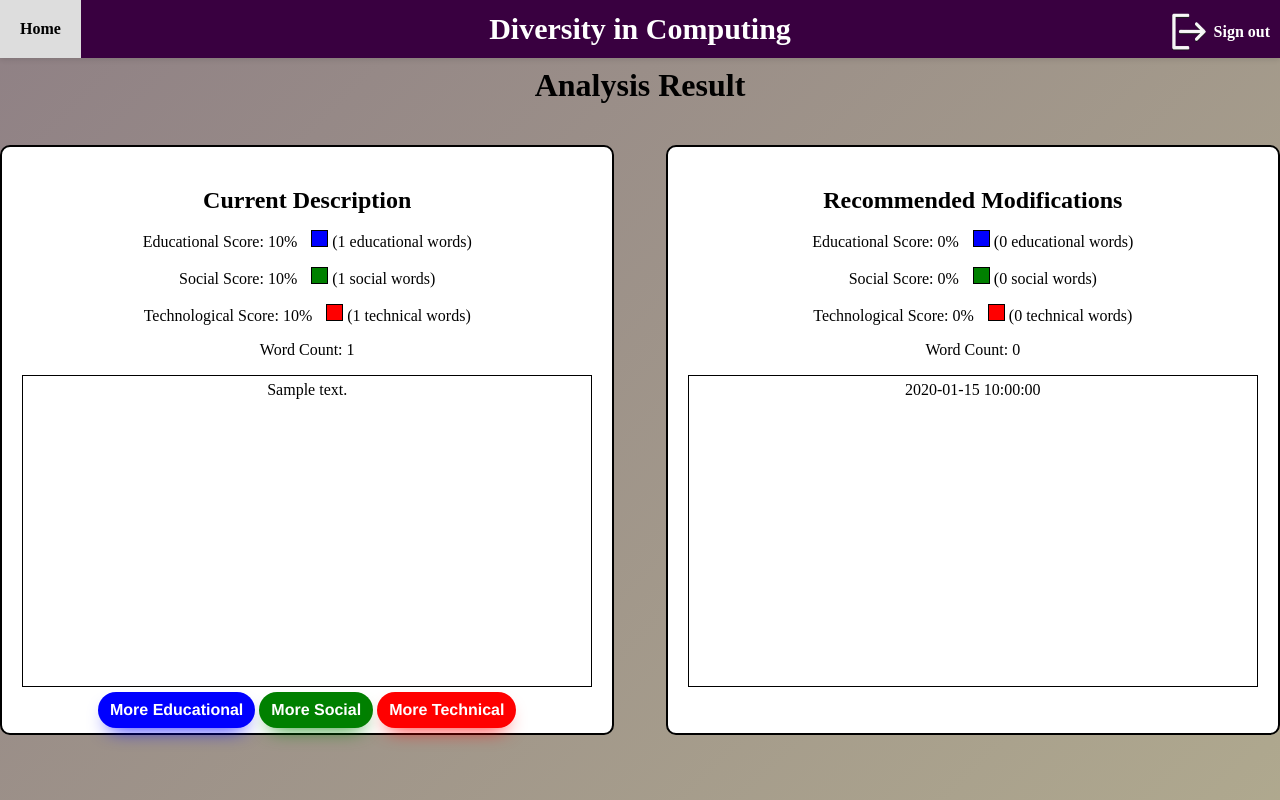
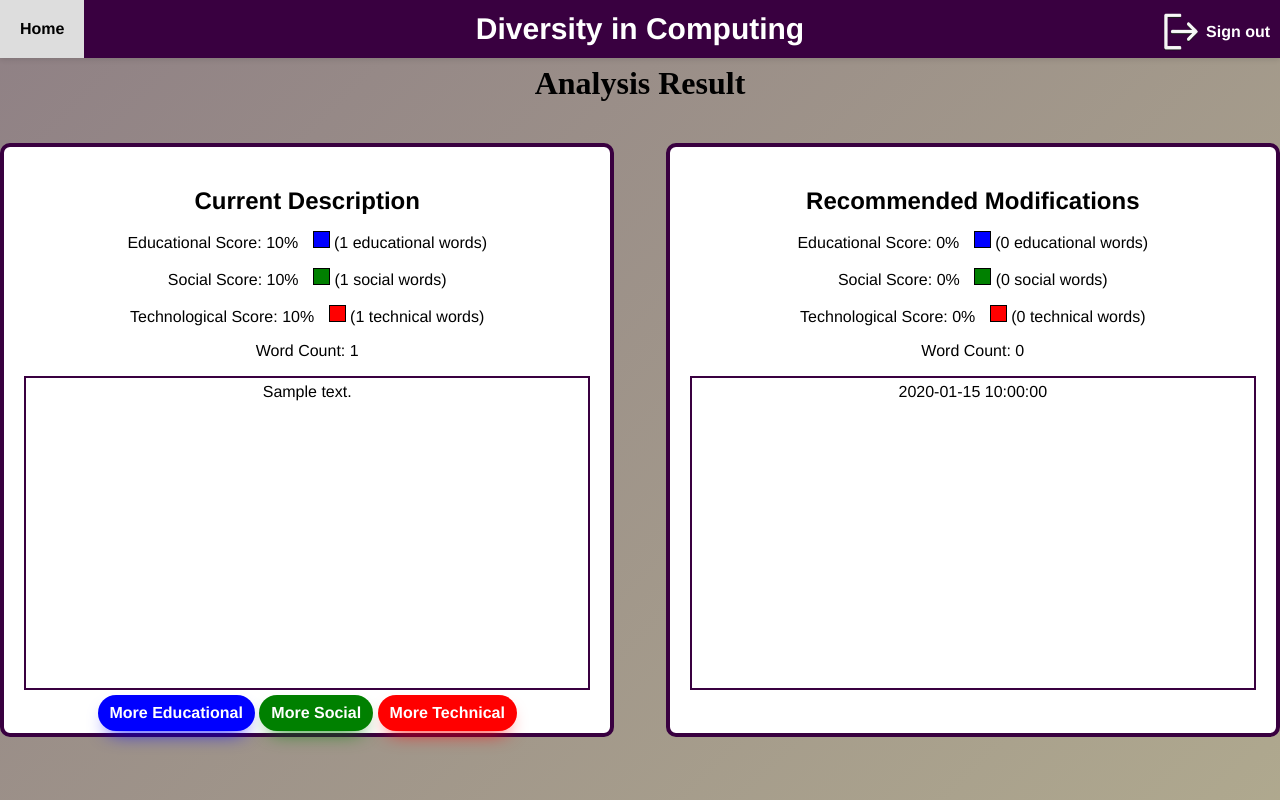
Before and after one commit to DanielGiedraitis/4th-Year-Project, a Flask app: template templates/result.html in a window 1280 px wide. Run offline with Flask 3, Linux system fonts and the light colour scheme; the template is opened without the code that fills it: most values are stand-ins (such as "Sample title", 1, 10 or a date in 2020); parts of the project's set-up code (start-up, migrations or seed data) failed here and were passed over.

Commit message:
Updated font family

```diff
--- a/static/style.css
+++ b/static/style.css
@@ -42,7 +42,7 @@ form textarea {
   border: none;
   font-size: 20px !important;
   font-weight: bold;
-  font-family: inherit;
+  font-family: Helvetica;
   cursor: pointer;
   color: #fff;
   width: 758px !important;
@@ -97,6 +97,7 @@ form textarea {
 .course-description {
     color: white;
     font-weight: bold;
+    font-family: Helvetica;
   }
 
 .result-container {
@@ -107,24 +108,26 @@ form textarea {
 
 .description-container {
     width: 48%; /* Adjusted width */
-    height: 590px;
+    height: 594px;
     box-sizing: border-box;
     padding: 20px;
     margin: 20px 0;
-    border: 2px solid #000;
+    border: 4px solid #390040;
     border-radius: 10px;
+    font-family: Helvetica;
     background-color: #fff;
 }
 
 
 .recommendations-container {
     width: 48%; /* Adjusted width */
-    height: 590px;
+    height: 594px;
     box-sizing: border-box;
     padding: 20px;
     margin: 20px 0;
-    border: 2px solid #000;
+    border: 4px solid #390040;
     border-radius: 10px;
+    font-family: Helvetica;
     background-color: #fff;
 }
 
@@ -387,6 +390,7 @@ select option {
 #description {
     width: 764px;
     resize: none;
+    font-family: Helvetica;
 }
 
 /* Styles for the horizontal navbar */
@@ -422,12 +426,14 @@ select option {
 
 .navbar ul li a {
     text-decoration: none;
+    font-family: Helvetica;
     color: white;
     font-weight: bold;
 }
 
 .navbar .navbar-text {
     color: white;
+    font-family: Helvetica;
     font-weight: bold;
     font-size: 30px;
 }
@@ -452,7 +458,7 @@ select option {
 .scroll-box {
     overflow-y: auto;
     height: 300px;
-    border: 1px solid #000000; /* Border for styling */
+    border: 2px solid #390040; /* Border for styling */
     padding: 5px; /* Padding for better readability */
 }
 
```
